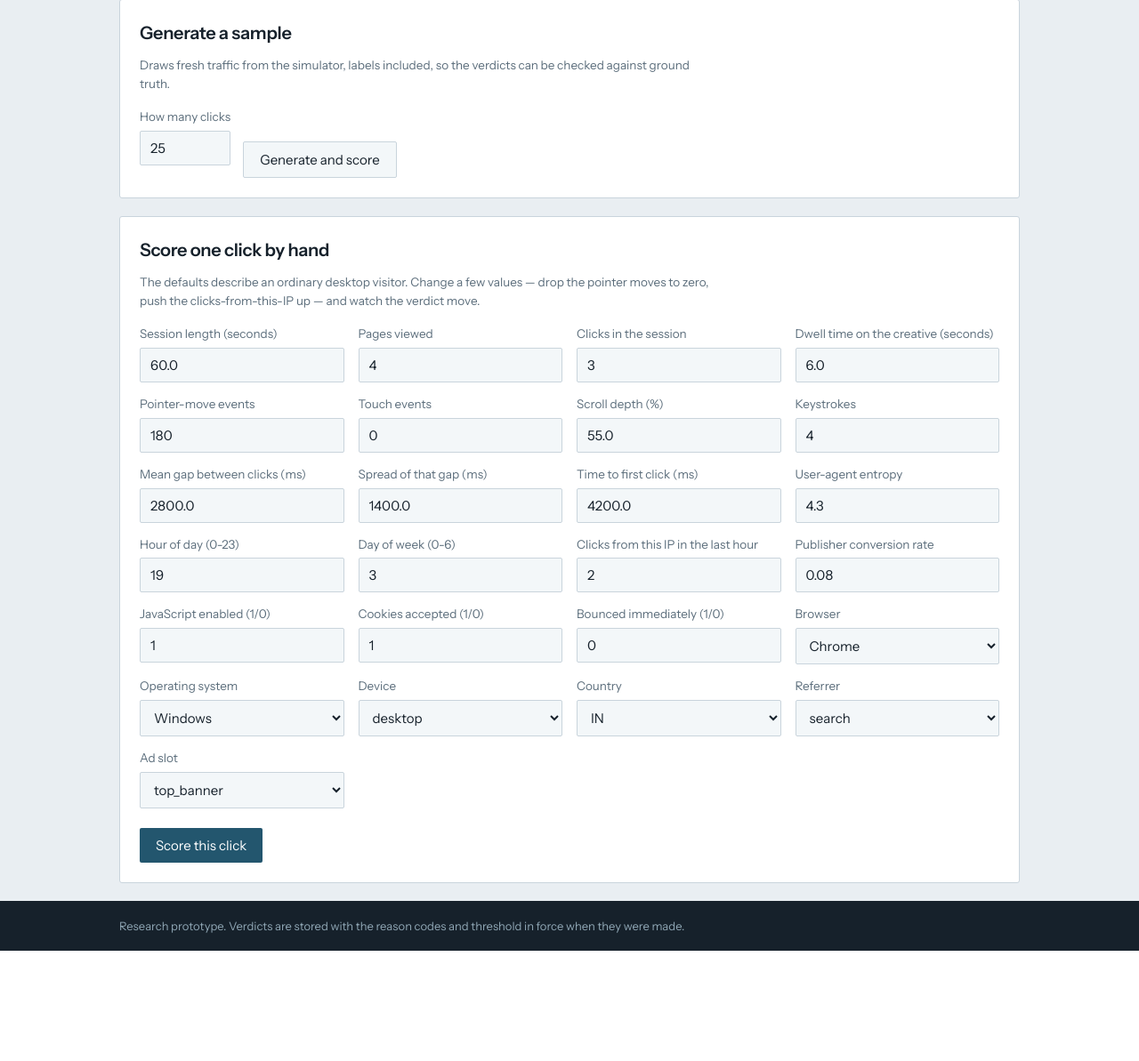
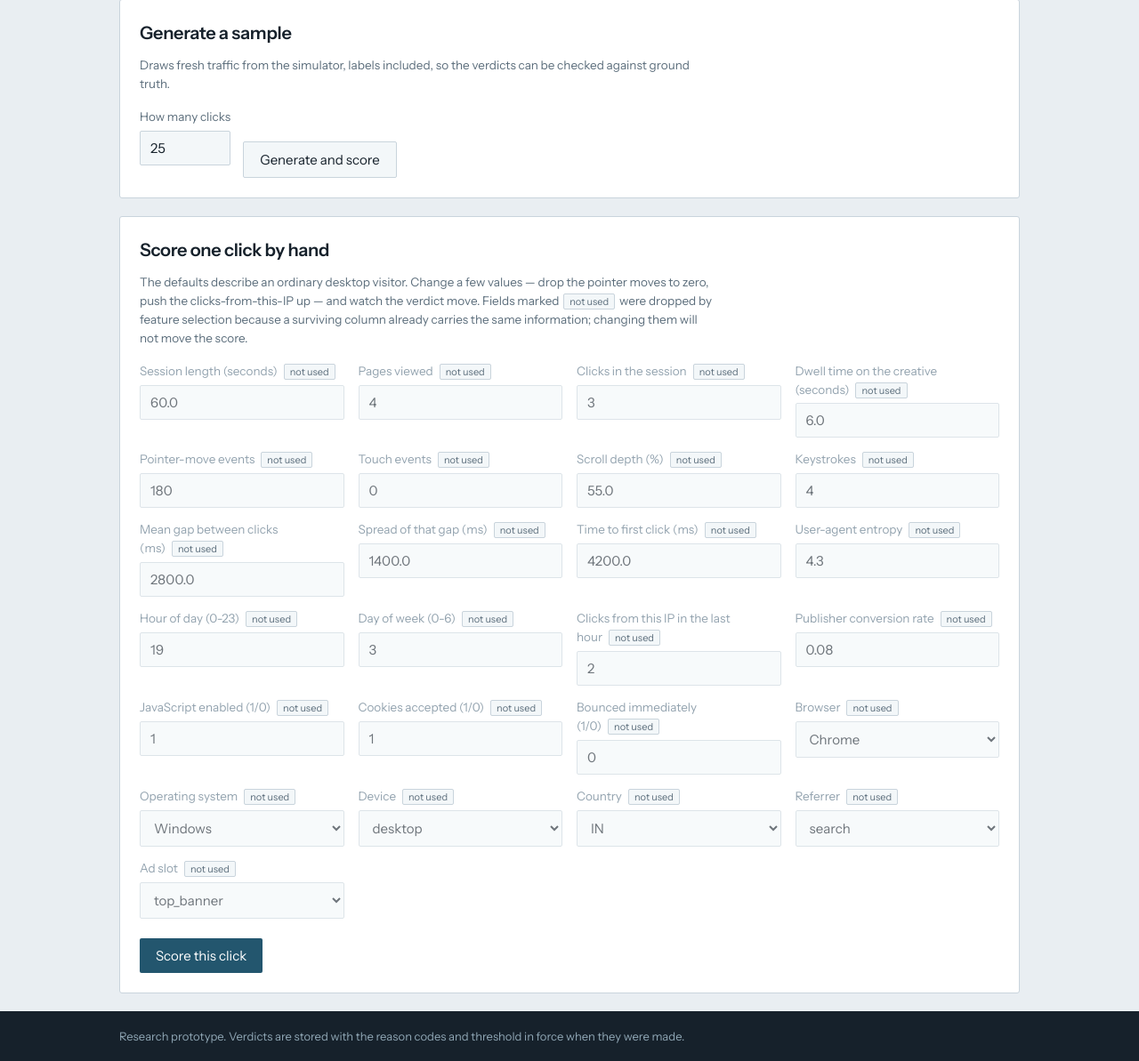
Before and after one commit to wavenoxx/adshield-x, a Flask app: page /scan in a window 1280 px wide. Shown: the part 373-1566 px from the top of the page at 89% size. Before the commit the page ends 1442 px from the top, so only its background shows below. Run offline with Flask 3, Linux system fonts and the light colour scheme; the visitor is signed in with stand-in values (Sample User, id 1); data comes from the database, SQL or seed files in the repository.

Commit message:
mark inert form fields and match reason wording to contribution sign

```diff
--- a/app/app.py
+++ b/app/app.py
@@ -169,7 +169,8 @@ def create_app():
         return render_template("scan.html", error=error,
                                fields=scoring.MANUAL_FIELDS,
                                cats=scoring.MANUAL_CATEGORICAL,
-                               defaults=scoring.manual_defaults())
+                               defaults=scoring.manual_defaults(),
+                               used=scoring.used_fields())
 
     @app.route("/scan/<int:scan_id>")
     @login_required
--- a/app/scoring.py
+++ b/app/scoring.py
@@ -203,6 +203,23 @@ MANUAL_CATEGORICAL = [
 ]
 
 
+def used_fields():
+    """Which of the form's fields survive into the model.
+
+    RFE keeps 18 of 35 columns, and eight of those are entity-graph aggregates
+    the form cannot supply. Ten form fields therefore reach the classifier and
+    the rest are inert. Saying so in the interface turns a confusing dead
+    control into the visible result of feature selection: RFE drops a column
+    when a surviving one already carries its information -- browser overlaps
+    with user-agent entropy, device with touch events, scroll depth with
+    session length.
+    """
+    try:
+        return set(bundle()["feature_names"])
+    except ModelMissing:
+        return set()
+
+
 def manual_defaults():
     d = {k: v for k, _, v in MANUAL_FIELDS}
     d.update({k: v for k, _, _, v in MANUAL_CATEGORICAL})
--- a/app/static/console.css
+++ b/app/static/console.css
@@ -67,3 +67,15 @@ table.kv th{background:none;width:200px}
 pre.code{background:var(--soft);border:1px solid var(--rule);border-radius:2px;
  padding:14px;font-family:"IBM Plex Mono",monospace;font-size:12.5px;
  overflow-x:auto;line-height:1.55;margin:0 0 14px}
+
+.unused,.unused-key{font-size:11px;color:var(--muted);background:var(--soft);
+ border:1px solid var(--rule);border-radius:2px;padding:1px 6px;margin-left:7px;
+ white-space:nowrap;vertical-align:middle}
+.unused-key{margin:0 2px}
+.field.inert label{color:#93A3AF}
+.field.inert input,.field.inert select{opacity:.62}
+
+/* a reason that pushed the score up reads as an accusation; one that pushed it
+   down must not, or a cleared click looks incriminated by its own evidence */
+.up{color:var(--fraud);font-weight:500}
+.down{color:var(--clean);font-weight:500}
--- a/app/templates/scan.html
+++ b/app/templates/scan.html
@@ -30,15 +30,20 @@
   <h2>Score one click by hand</h2>
   <p class="note">The defaults describe an ordinary desktop visitor. Change a few
     values — drop the pointer moves to zero, push the clicks-from-this-IP up —
-    and watch the verdict move.</p>
+    and watch the verdict move. Fields marked <span class="unused-key">not
+    used</span> were dropped by feature selection because a surviving column
+    already carries the same information; changing them will not move the
+    score.</p>
   <form method="post">
     <div class="formgrid">
       {% for key, label, default in fields %}
-      <div class="field"><label for="f_{{ key }}">{{ label }}</label>
+      <div class="field{{ ' inert' if key not in used else '' }}">
+        <label for="f_{{ key }}">{{ label }}{% if key not in used %}<span class="unused">not used</span>{% endif %}</label>
         <input id="f_{{ key }}" name="{{ key }}" value="{{ defaults[key] }}"></div>
       {% endfor %}
       {% for key, label, options, default in cats %}
-      <div class="field"><label for="c_{{ key }}">{{ label }}</label>
+      <div class="field{{ ' inert' if key not in used else '' }}">
+        <label for="c_{{ key }}">{{ label }}{% if key not in used %}<span class="unused">not used</span>{% endif %}</label>
         <select id="c_{{ key }}" name="{{ key }}">
           {% for o in options %}<option value="{{ o }}" {% if o == defaults[key] %}selected{% endif %}>{{ o }}</option>{% endfor %}
         </select></div>
```
Also changed, not shown: app/templates/results.html (+5 -2 lines).
